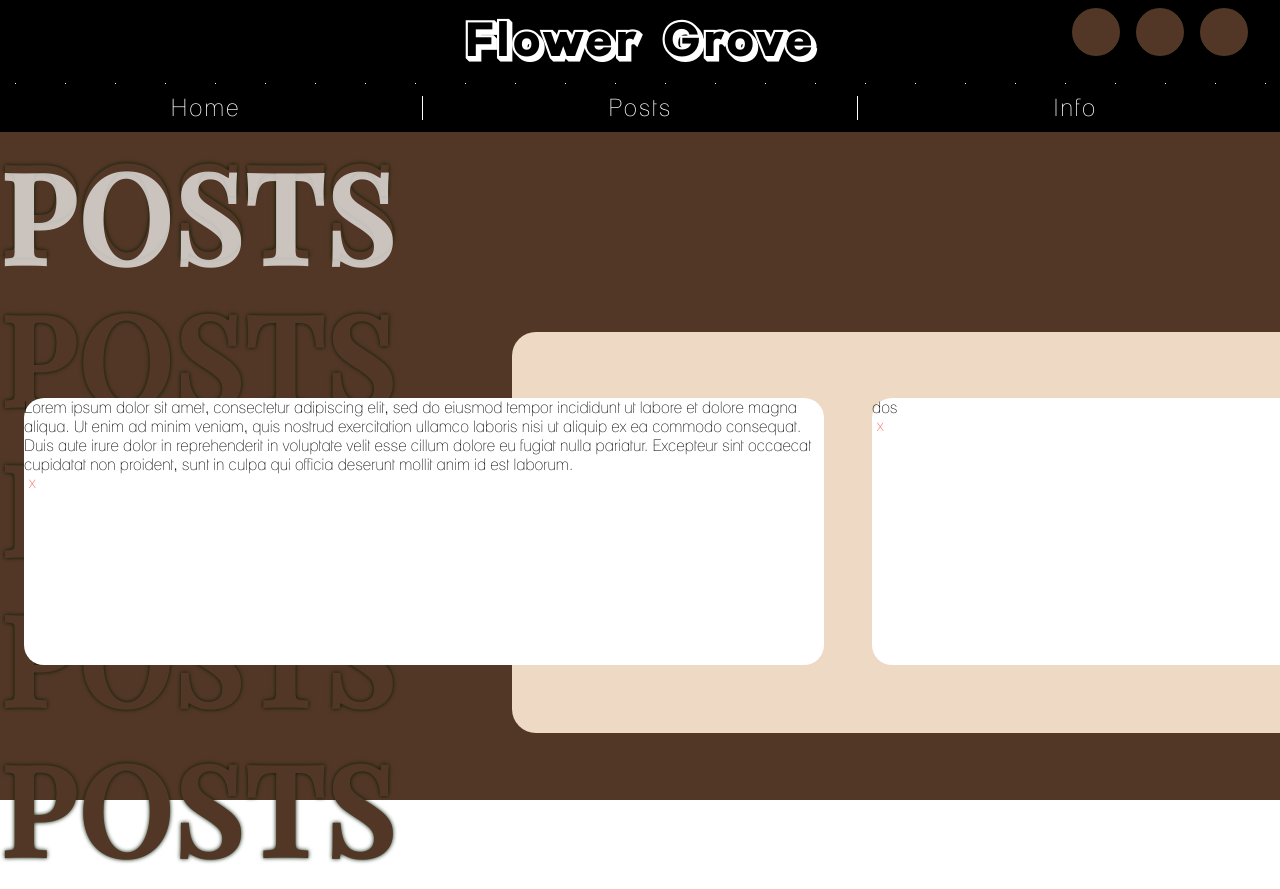
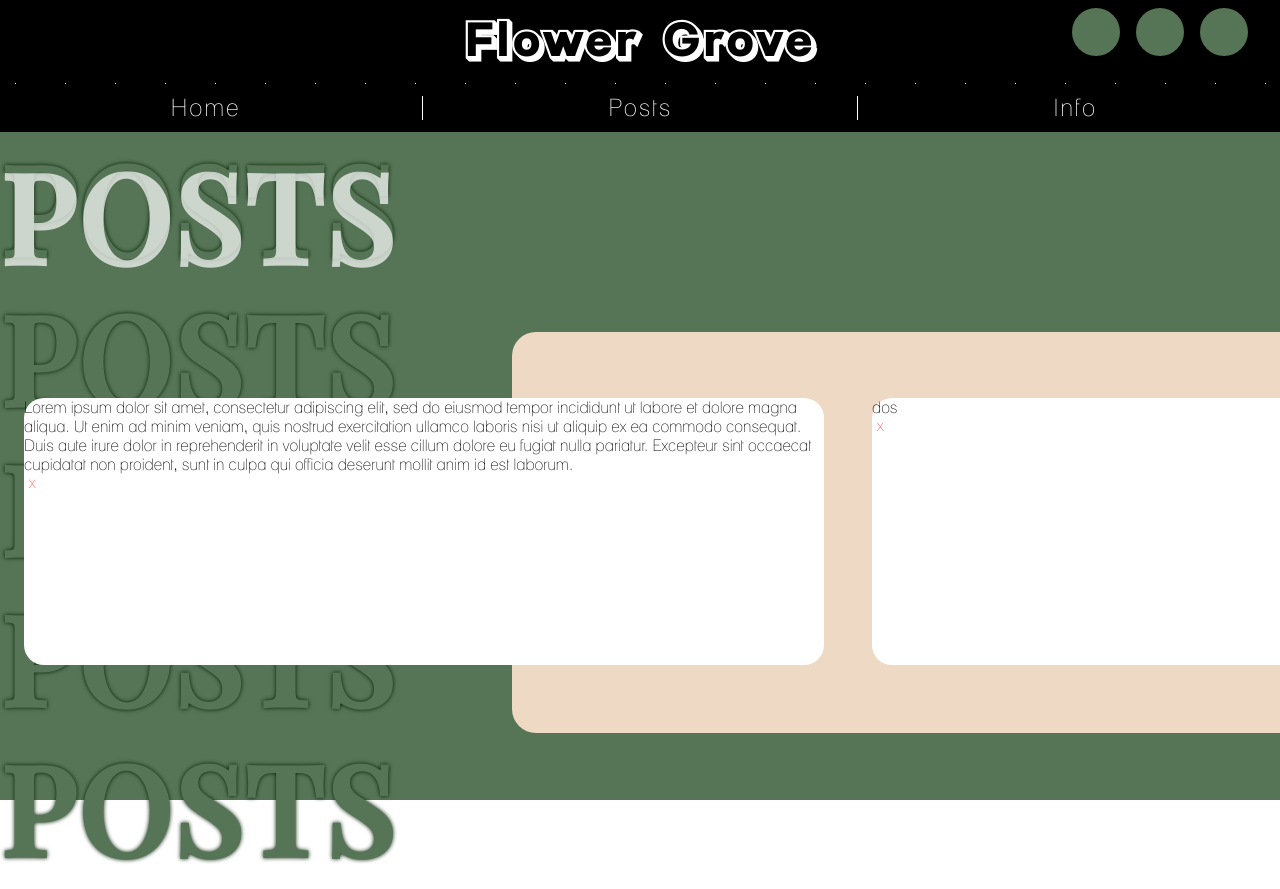
Before and after one commit to robuspospolitus/flower-grove, a React (Create React App) app: page /posts in a window 1280 px wide. Built offline with nearby package versions, Linux system fonts and the light colour scheme.

Commit message:
fix: styling (scrollbar and colors)

```diff
--- a/src/components/pages/PostsPage/styles/postspage.scss
+++ b/src/components/pages/PostsPage/styles/postspage.scss
@@ -1,22 +1,5 @@
 @use "../../../../styles/modules/variables";
 
-::-webkit-scrollbar {
-    height: 5px;
-  }
-
-  ::-webkit-scrollbar-track {
-
-  }
-
-  ::-webkit-scrollbar-thumb {
-    background: #47240f;
-    border-radius: 20px;
-
-  }
-
-  ::-webkit-scrollbar-thumb:hover {
-    background: #522f1c;
-  }
 
 .posts-page {
     position: relative;
--- a/src/styles/modules/_variables.scss
+++ b/src/styles/modules/_variables.scss
@@ -1,5 +1,5 @@
 //colors
 $primary-color-a: #001b00;
 $primary-color-b: #b96f8b;
-$primary-color-c: #533726;
+$primary-color-c: #567556;
 $primary-color-d: #eed9c4;
```
